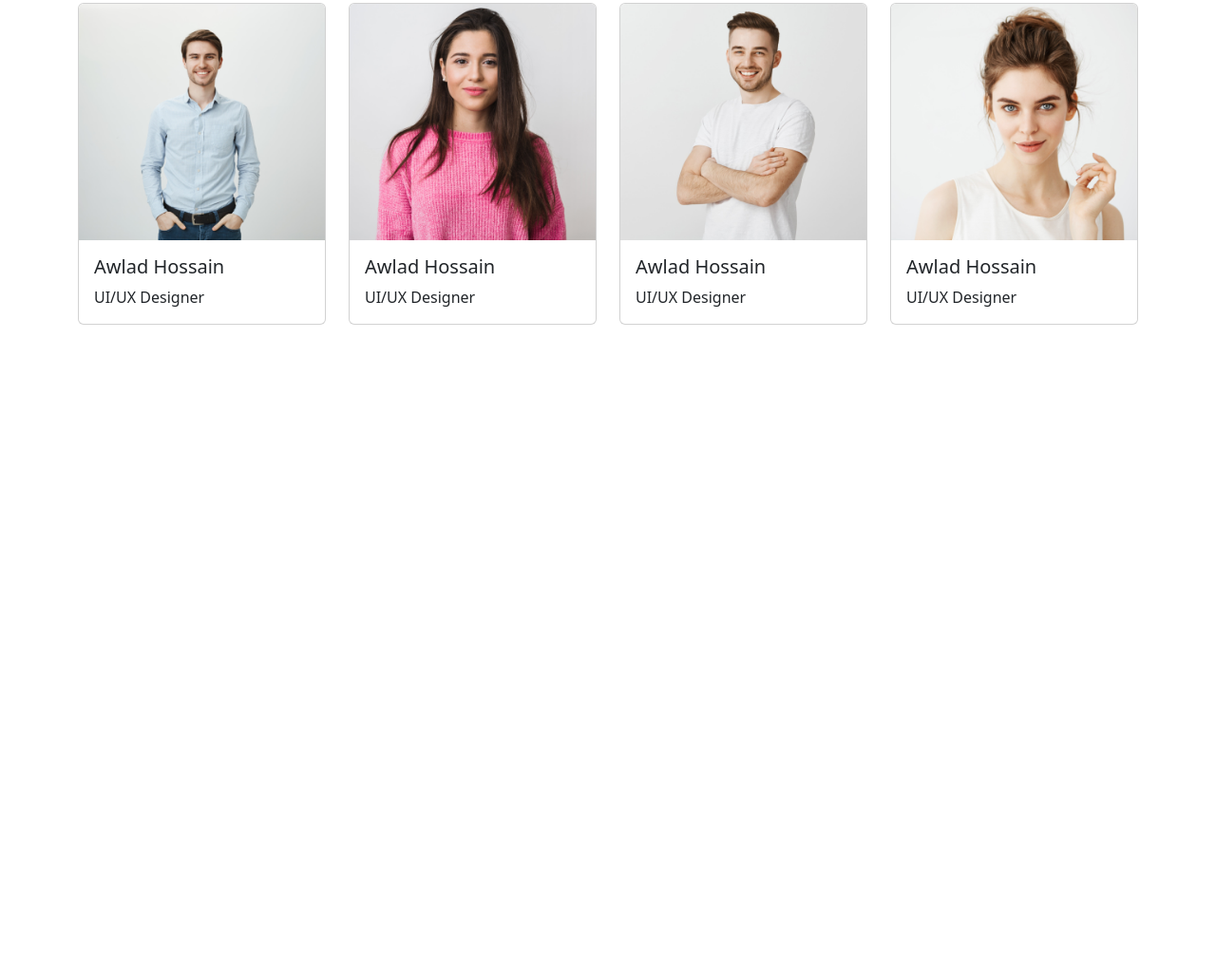
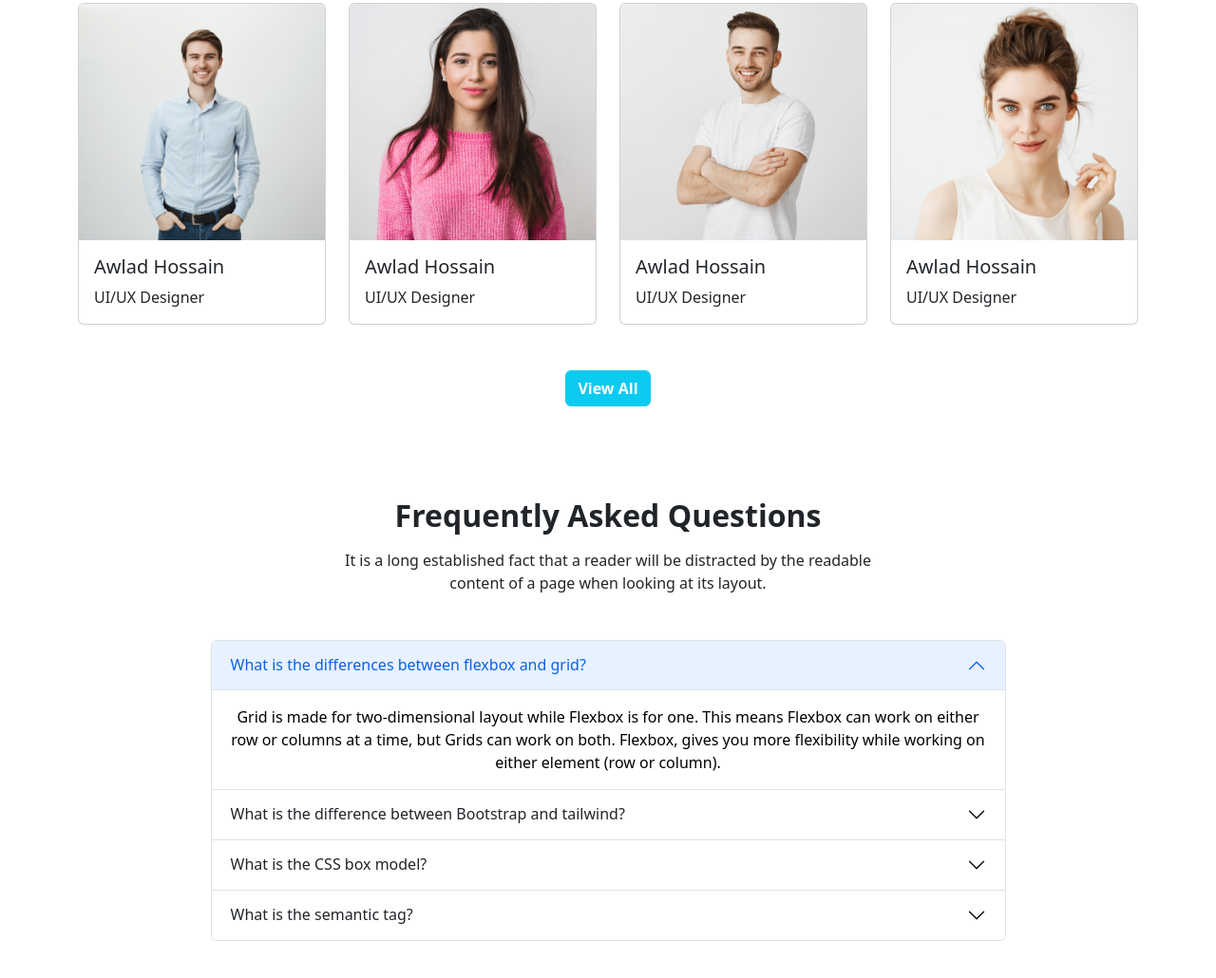
Before and after one commit to Ishrak-Imtiaz/course-station, a plain HTML site: page index.html in a window 1280 px wide. Shown: the part 3024-4054 px from the top of the page at 95% size. Before the commit the page ends 3366 px from the top, so only its background shows below. Drawn offline with nearby package versions, Linux system fonts and the light colour scheme.

Commit message:
question added

```diff
--- a/index.html
+++ b/index.html
@@ -301,9 +301,90 @@
                     </div>
                 </div>
             </div>
+            <div class="text-center my-5">
+                <button type="button" class="btn btn-info text-white fw-semibold">View All</button>
+            </div>
         </section>
         <!-- students portal end  -->
+        <section class="container text-center my-5 pt-5">
+            <div>
+                <h2 class="fw-bold mb-3">Frequently Asked Questions</h2>
+                <p>It is a long established fact that a reader will be distracted by the readable <br> content of a page
+                    when looking at its layout.</p>
+            </div>
+            <div class="d-flex justify-content-center mt-5">
+                <div class="accordion w-75" id="accordionExample">
+                    <div class="accordion-item">
+                        <h2 class="accordion-header" id="headingOne">
+                            <button class="accordion-button" type="button" data-bs-toggle="collapse"
+                                data-bs-target="#collapseOne" aria-expanded="true" aria-controls="collapseOne">
+                                What is the differences between flexbox and grid?
+                            </button>
+                        </h2>
+                        <div id="collapseOne" class="accordion-collapse collapse show" aria-labelledby="headingOne"
+                            data-bs-parent="#accordionExample">
+                            <div class="accordion-body">
+                                Grid is made for two-dimensional layout while Flexbox is for one. This means Flexbox can
+                                work on either row or columns at a time, but Grids can work on both. Flexbox, gives you
+                                more flexibility while working on either element (row or column).
+                            </div>
+                        </div>
+                    </div>
+                    <div class="accordion-item">
+                        <h2 class="accordion-header" id="headingTwo">
+                            <button class="accordion-button collapsed" type="button" data-bs-toggle="collapse"
+                                data-bs-target="#collapseTwo" aria-expanded="false" aria-controls="collapseTwo">
+                                What is the difference between Bootstrap and tailwind?
+                            </button>
+                        </h2>
+                        <div id="collapseTwo" class="accordion-collapse collapse" aria-labelledby="headingTwo"
+                            data-bs-parent="#accordionExample">
+                            <div class="accordion-body">
+                                Bootstrap comes with a set of pre-styled responsive, mobile-first components that
+                                possess a definite UI kit. Tailwind CSS uses a set of utility classes to create a neat
+                                UI with more flexibility and uniqueness. Sites created using Bootstrap follow the
+                                generic pattern that makes them look identical
+                            </div>
+                        </div>
+                    </div>
+                    <div class="accordion-item">
+                        <h2 class="accordion-header" id="headingThree">
+                            <button class="accordion-button collapsed" type="button" data-bs-toggle="collapse"
+                                data-bs-target="#collapseThree" aria-expanded="false" aria-controls="collapseThree">
+                                What is the CSS box model?
+                            </button>
+                        </h2>
+                        <div id="collapseThree" class="accordion-collapse collapse" aria-labelledby="headingThree"
+                            data-bs-parent="#accordionExample">
+                            <div class="accordion-body">
+                                In CSS, the term "box model" is used when talking about design and layout.
+
+                                The CSS box model is essentially a box that wraps around every HTML element. It consists
+                                of: margins, borders, padding, and the actual content.
+                            </div>
+                        </div>
+                    </div>
+                    <div class="accordion-item">
+                        <h2 class="accordion-header" id="headingThree">
+                            <button class="accordion-button collapsed" type="button" data-bs-toggle="collapse"
+                                data-bs-target="#collapseThree" aria-expanded="false" aria-controls="collapseThree">
+                                What is the semantic tag?
+                            </button>
+                        </h2>
+                        <div id="collapseThree" class="accordion-collapse collapse" aria-labelledby="headingThree"
+                            data-bs-parent="#accordionExample">
+                            <div class="accordion-body">
+                                The HTML semantics refers to the tags that provide meaning to an HTML page rather than
+                                just presentation. It makes HTML more comprehensible by better defining the different
+                                sections and layout of web pages.
+                            </div>
+                        </div>
+                    </div>
+                </div>
+            </div>
+        </section>
     </main>
+
     <script src="https://cdn.jsdelivr.net/npm/bootstrap@5.2.0/dist/js/bootstrap.bundle.min.js"
         integrity="sha384-A3rJD856KowSb7dwlZdYEkO39Gagi7vIsF0jrRAoQmDKKtQBHUuLZ9AsSv4jD4Xa"
         crossorigin="anonymous"></script>
```
